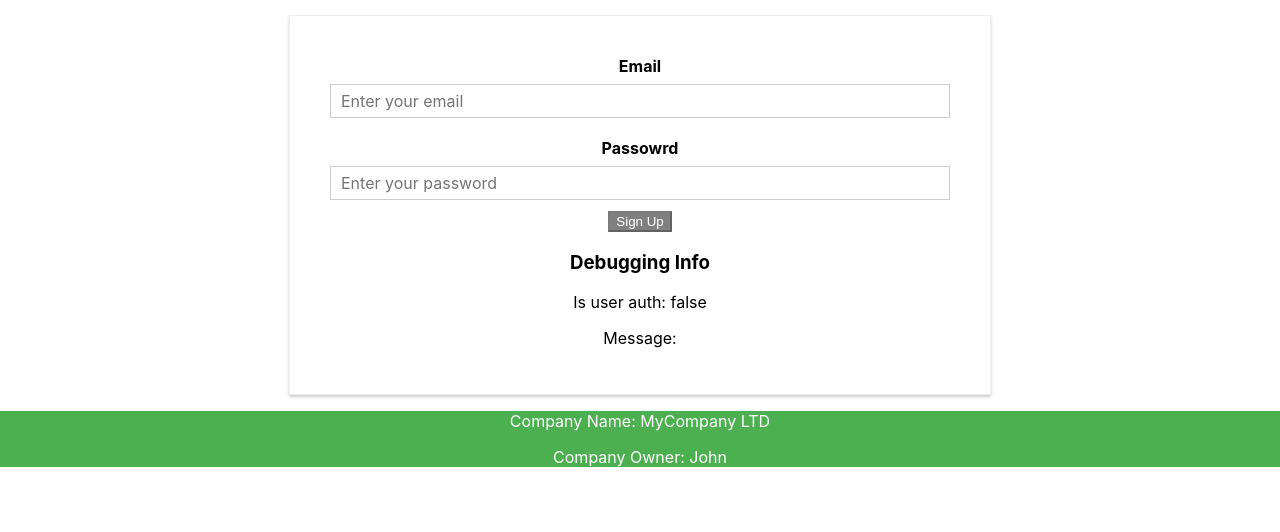
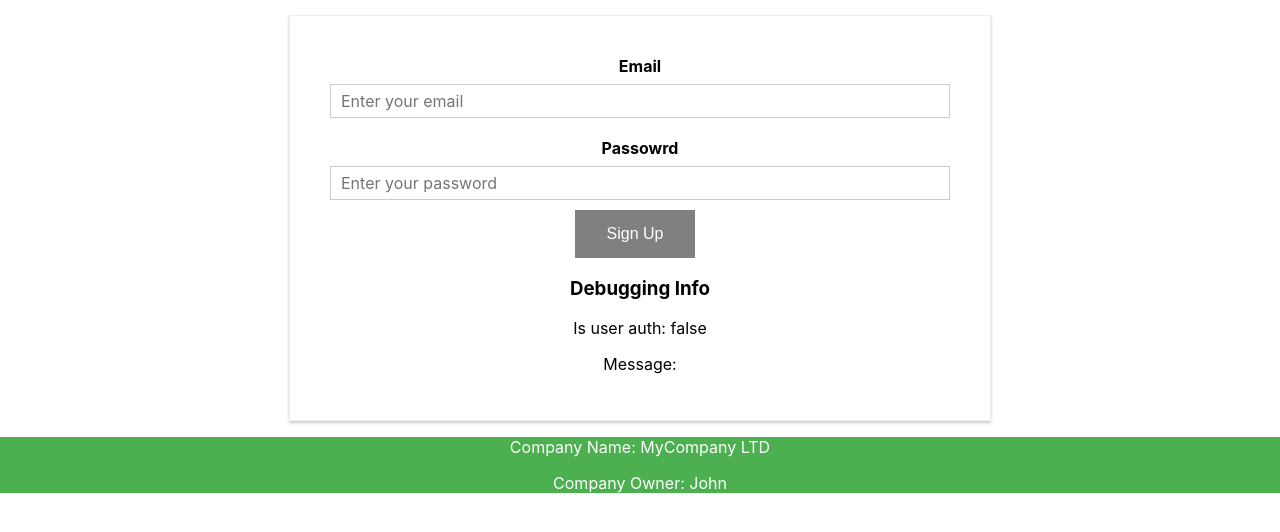
Before and after one commit to iliyanBachiyski/React-The-Complete-Guide, a React (Create React App) app: page /posts in a window 1280 px wide. Shown: the top 532 px of the page. Built offline with nearby package versions, Linux system fonts and the light colour scheme; no server answers.

Commit message:
Added additional style to all buttons.

```diff
--- a/src/App.module.css
+++ b/src/App.module.css
@@ -3,7 +3,19 @@
 }
 
 button {
+  background-color: #4caf50; /* Green */
+  border: none;
   color: white;
+  padding: 15px 32px;
+  text-align: center;
+  text-decoration: none;
+  display: inline-block;
+  font-size: 16px;
+  margin-right: 10px;
+}
+
+button:disabled {
+  background-color: grey;
 }
 
 .red {
--- a/src/components/AuthForm/AuthForm.js
+++ b/src/components/AuthForm/AuthForm.js
@@ -2,7 +2,6 @@ import React, { Component } from "react";
 import { connect } from "react-redux";
 import FormInput from "./FormInput/FormInput";
 import Spinner from "../Spinner/Spinner";
-import classes from "./AuthForm.module.css";
 import mapDispatchToProps from "../../store/actions/authActions/mapDispatchToProps";
 
 class AuthForm extends Component {
@@ -105,7 +104,6 @@ class AuthForm extends Component {
         {error}
         <button
           disabled={!this.state.isFormValid}
-          className={classes.Button}
           onClick={this.submitSignInHandler}
         >
           Sign Up
--- a/src/components/AuthForm/AuthForm.module.css
+++ /dev/null
@@ -1,7 +0,0 @@
-.Button {
-  background-color: green;
-}
-
-.Button:disabled {
-  background-color: grey;
-}
```
